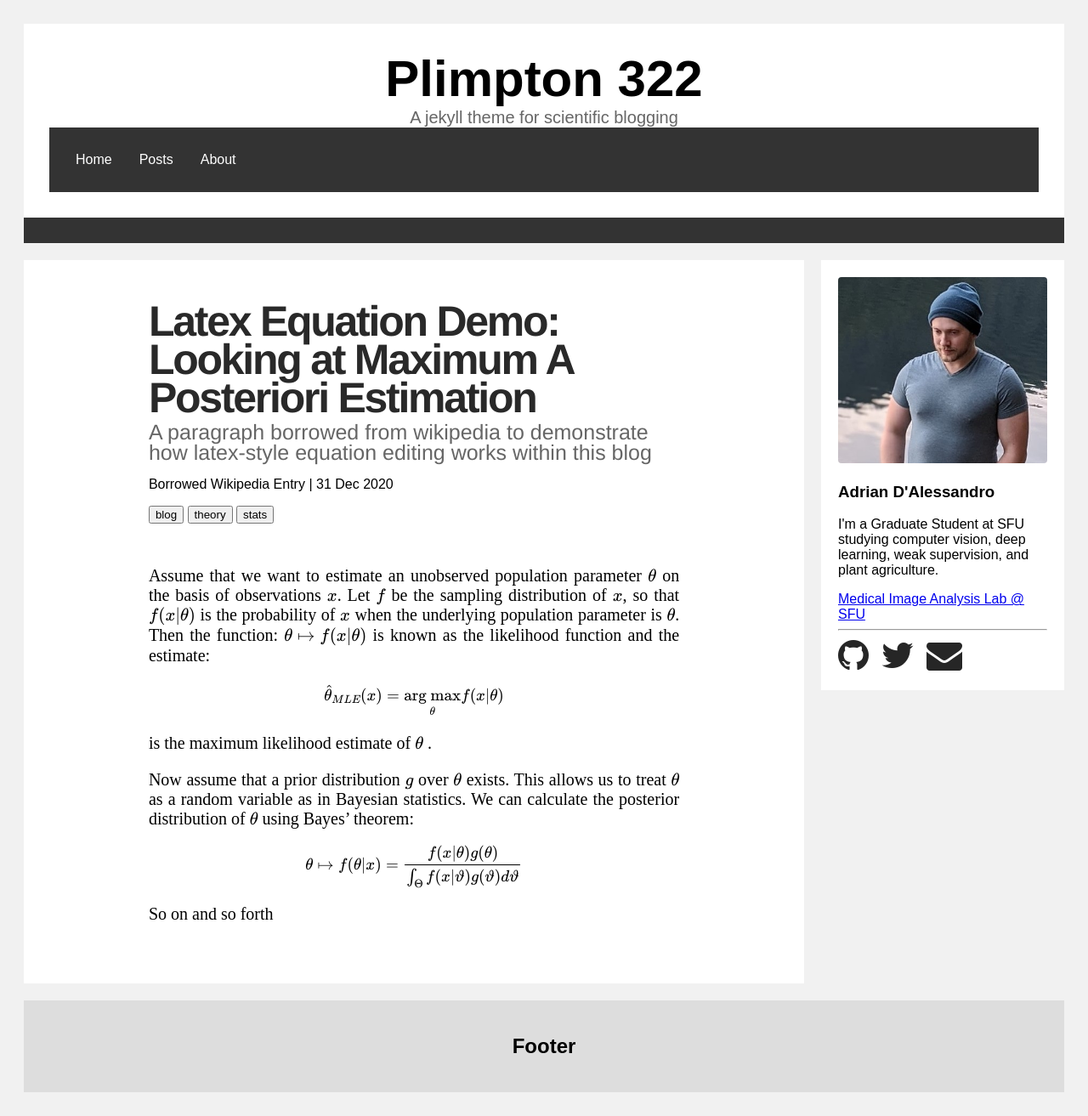
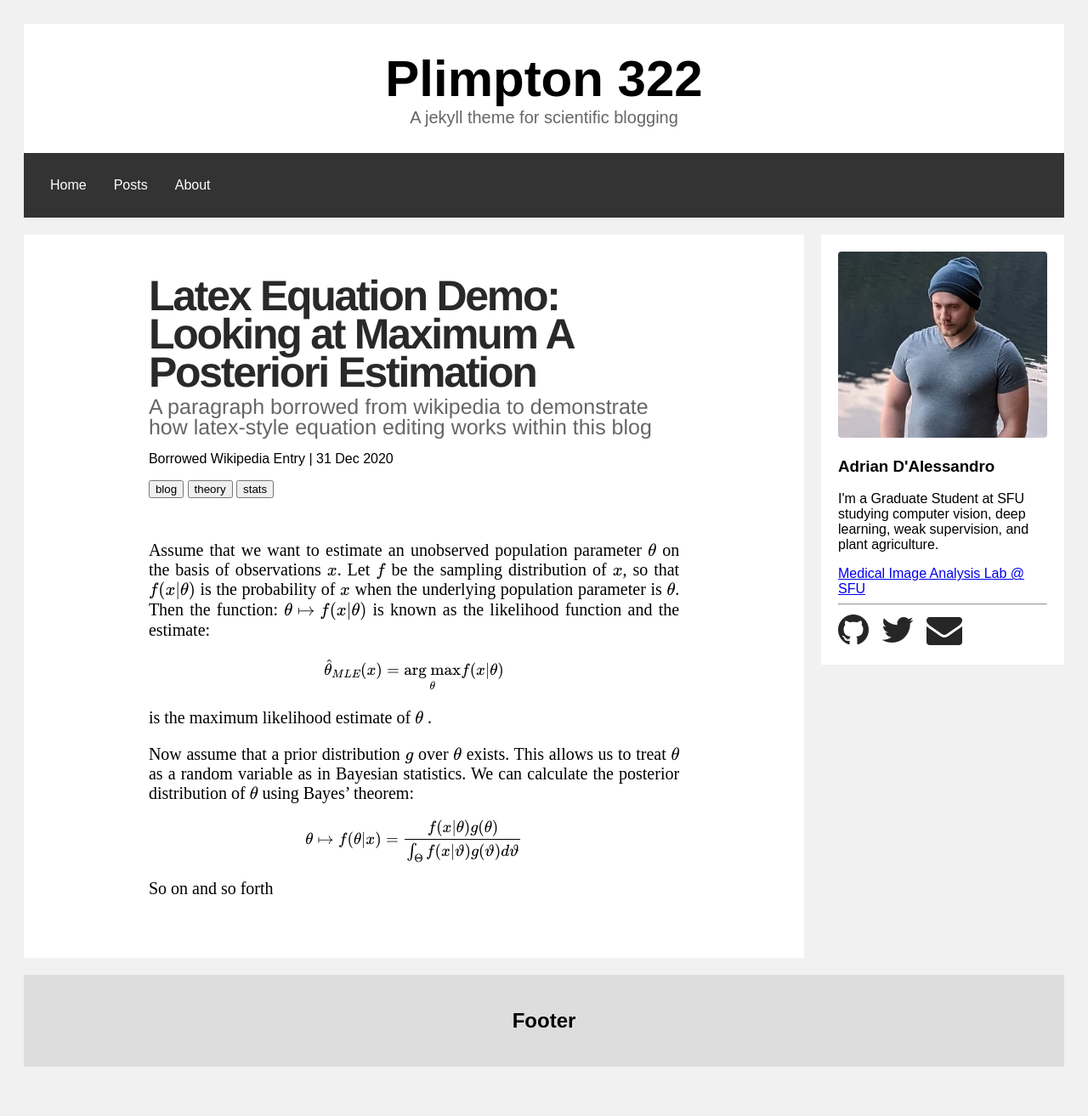
Before and after one commit to adrian-dalessandro/Plimpton322, a Jekyll site: the page built from _posts/2020-12-31-example-latex-math.md, in a window 1280 px wide. Shown: the whole page at 85% size. Built offline with Jekyll 4.4.1, drawn with Linux system fonts in a browser that asks for light colours; formulas are drawn with MathJax 3; after the commit the page ends 1283 px from its top, so only the background shows below that.

Commit message:
Update header.html

```diff
--- a/_includes/header.html
+++ b/_includes/header.html
@@ -1,6 +1,5 @@
 <header class="header">
   <h2>{{ site.title }}</h2>
   <p>{{ site.description }}<p>
-  {% include navigation.html %}
 </header>
-<div class="navbar"></div>
+{% include navigation.html %}
```
